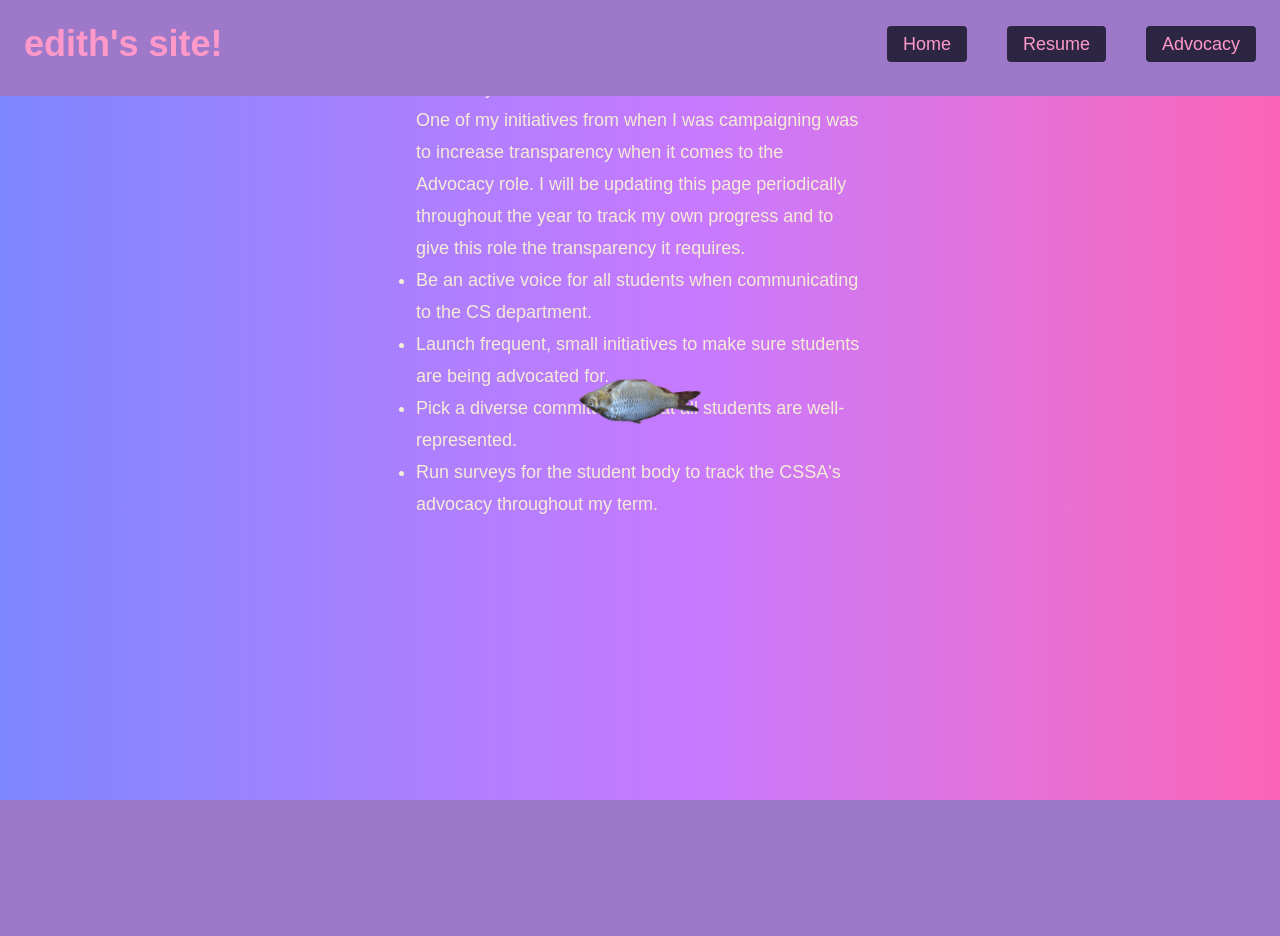
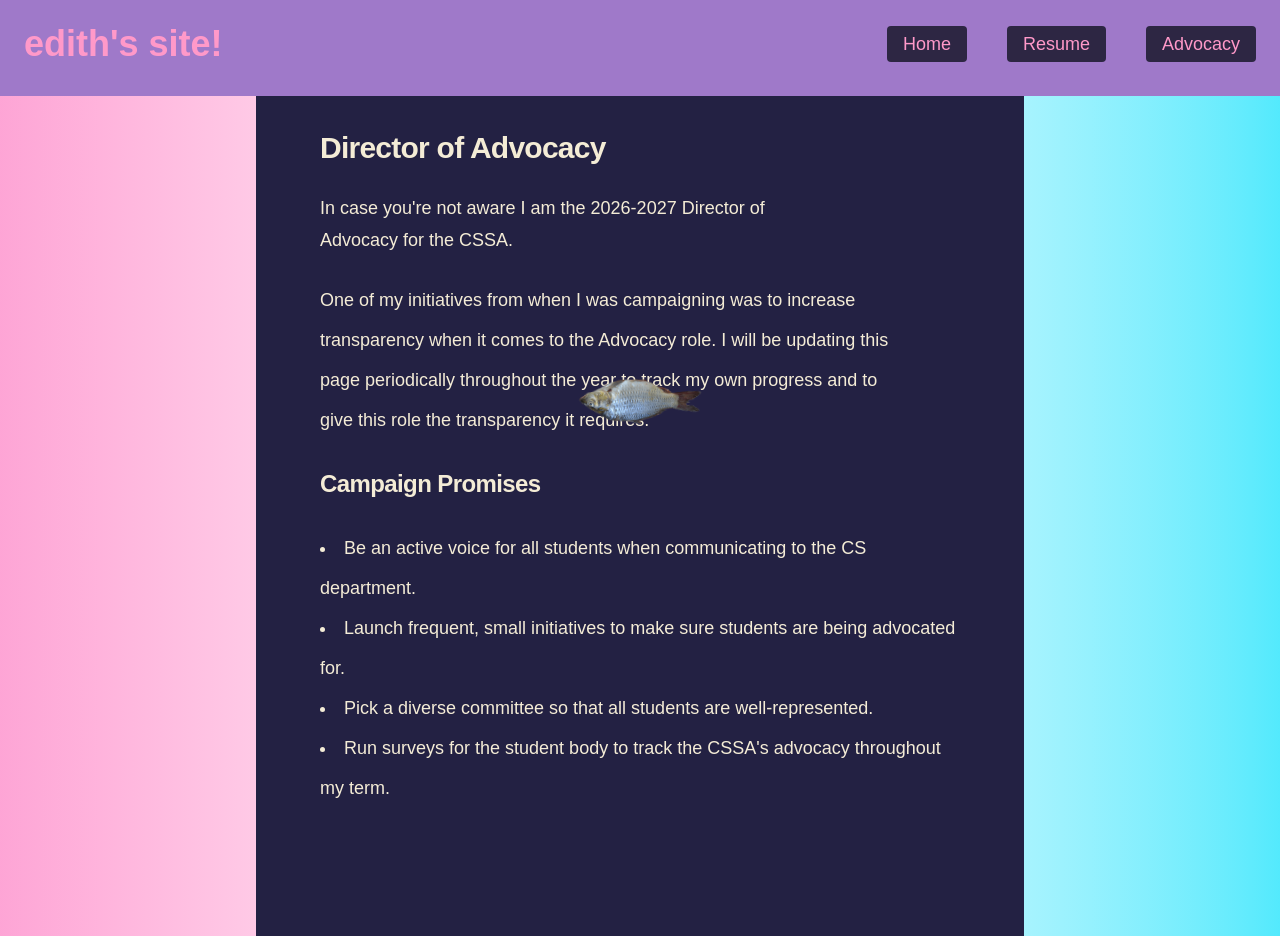
Before and after one commit to ediffs/edith-mom, a Next.js app: page /advocacy in a window 1280 px wide. Before the commit the page ends 800 px from the top, so only its background shows below. Built offline with nearby package versions, Linux system fonts and the light colour scheme.

Commit message:
site layout mostly done, just have to refine some stuffs

```diff
--- a/src/app/advocacy/page.tsx
+++ b/src/app/advocacy/page.tsx
@@ -3,21 +3,26 @@ import Image from "next/image";
 
 export default function Advocacy() {
   return (
-    <div className="flex flex-col flex-1 items-center font-sans bg-linear-to-r from-indigo-400 via-purple-400 to-pink-400">
-      <h1 className="max-w-md text-3xl font-semibold leading-10 tracking-tight text-[#f4ecd6] dark:text-[#f4ecd6]">
+    <div className="flex flex-col flex-1 items-center font-sans bg-linear-to-r from-pink-300 via-white to-cyan-300 ">
+      <main className="flex flex-1 w-full max-w-3xl flex-col py-32 px-16 bg-[#232143] dark:bg-[#232143] sm:items-start">
+        <div className="flex flex-col items-center gap-6 sm:items-start sm:text-left">
+          <h1 className="flex max-w-lg text-3xl font-semibold leading-10 tracking-tight text-[#f4ecd6] dark:text-[#f4ecd6] justify-center">
             Director of Advocacy
           </h1>
           <p className="max-w-md text-lg leading-8 text-[#f4ecd6] dark:text-[#f4ecd6]">
-        In case you're not aware I am the 2026-2027 Director of Advocacy for the
-        CSSA.
+            In case you're not aware I am the 2026-2027 Director of Advocacy for
+            the CSSA.
           </p>
-      <p className="max-w-md text-lg leading-8 text-[#f4ecd6] dark:text-[#f4ecd6]">
+          <p className="max-w-xl text-lg leading-10 text-[#f4ecd6] dark:text-[#f4ecd6]">
             One of my initiatives from when I was campaigning was to increase
-        transparency when it comes to the Advocacy role. I will be updating this
-        page periodically throughout the year to track my own progress and to
-        give this role the transparency it requires.
+            transparency when it comes to the Advocacy role. I will be updating
+            this page periodically throughout the year to track my own progress
+            and to give this role the transparency it requires.
           </p>
-      <ul className="list-none md:list-disc max-w-md text-lg leading-8 text-[#f4ecd6] dark:text-[#f4ecd6]">
+          <h2 className="flex max-w-lg text-2xl font-semibold leading-10 tracking-tight text-[#f4ecd6] dark:text-[#f4ecd6] justify-center">
+            Campaign Promises
+          </h2>
+          <ul className="list-inside md:list-disc max-w-2xl text-lg leading-10 text-[#f4ecd6] dark:text-[#f4ecd6]">
             <li>
               Be an active voice for all students when communicating to the CS
               department.
@@ -27,13 +32,16 @@ export default function Advocacy() {
               advocated for.
             </li>
             <li>
-          Pick a diverse committee so that all students are well-represented.
+              Pick a diverse committee so that all students are
+              well-represented.
             </li>
             <li>
               Run surveys for the student body to track the CSSA's advocacy
-          throughout my term.
+              throughout my term.{" "}
             </li>
           </ul>
         </div>
+      </main>
+    </div>
   );
 }
--- a/src/app/page.tsx
+++ b/src/app/page.tsx
@@ -9,20 +9,21 @@ export default function Home() {
             About Me
           </h1>
           <p className="max-w-md text-lg leading-8 text-[#f4ecd6] dark:text-[#f4ecd6]">
-            Hi, my name is Edith (she/her) and I'm a Computer Science Honours
+            Hi! My name is Edith (she/her) and I'm a Computer Science Honours
             student with a minor in Mathematics, heading into my third year.
           </p>
           <p className="max-w-md text-lg leading-10 text-[#f4ecd6] dark:text-[#f4ecd6]">
             I'm passionate about video game design, music, and effective
             political advocacy.
           </p>
+          <p className="max-w-md text-lg leading-10 text-[#f4ecd6] dark:text-[#f4ecd6]"></p>
           <h2 className="flex max-w-lg text-2xl font-semibold leading-10 tracking-tight text-[#f4ecd6] dark:text-[#f4ecd6] justify-center">
             A few things you may know me from:
           </h2>
           <ul className="list-inside md:list-disc max-w-2xl text-lg leading-10 text-[#f4ecd6] dark:text-[#f4ecd6]">
             <li>
               I've been a Teaching Assistant for the following courses: (COMP
-              1020 for Winter 2026, COMP 2450 for Summer 2026).
+              1020 during Winter 2026, COMP 2450 during Summer 2026).
             </li>
             <li>
               I am currently the CSSA's Director of Advocacy for the 2026-2027
--- a/src/app/resume/page.tsx
+++ b/src/app/resume/page.tsx
@@ -2,8 +2,14 @@
 
 export default function Resume() {
   return (
-    <div className="flex flex-col flex-1 items-center justify-right font-sans bg-linear-to-r from-indigo-400 via-purple-400 to-pink-400">
-      Resume
+    <div className="flex flex-col flex-1 items-center font-sans bg-linear-to-r from-indigo-400 via-pink-500 to-purple-400 ">
+      <main className="flex flex-1 w-full max-w-3xl flex-col py-32 px-16 bg-[#2d2643] dark:bg-[#2d2643] sm:items-start">
+        <div className="flex flex-col items-center gap-6 sm:items-start sm:text-left">
+          <h1 className="flex max-w-lg text-3xl font-semibold leading-10 tracking-tight text-[#f4ecd6] dark:text-[#f4ecd6] justify-center">
+            Edith Hohner
+          </h1>
+        </div>
+      </main>
     </div>
   );
 }
```
Also changed, not shown: 1 other file (tests, documents, lock files or other folders). Lines whose indentation alone changed are shown as unchanged.
